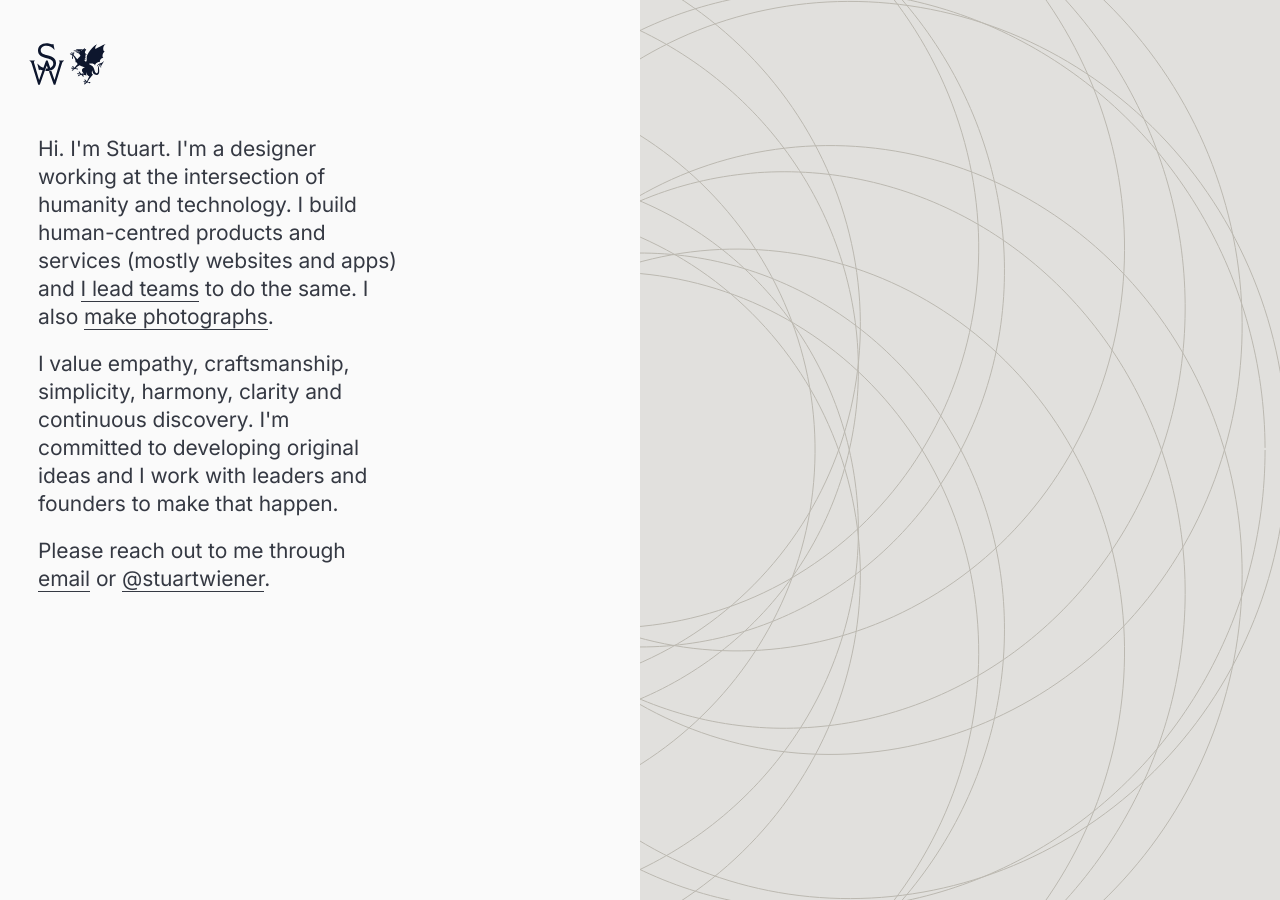
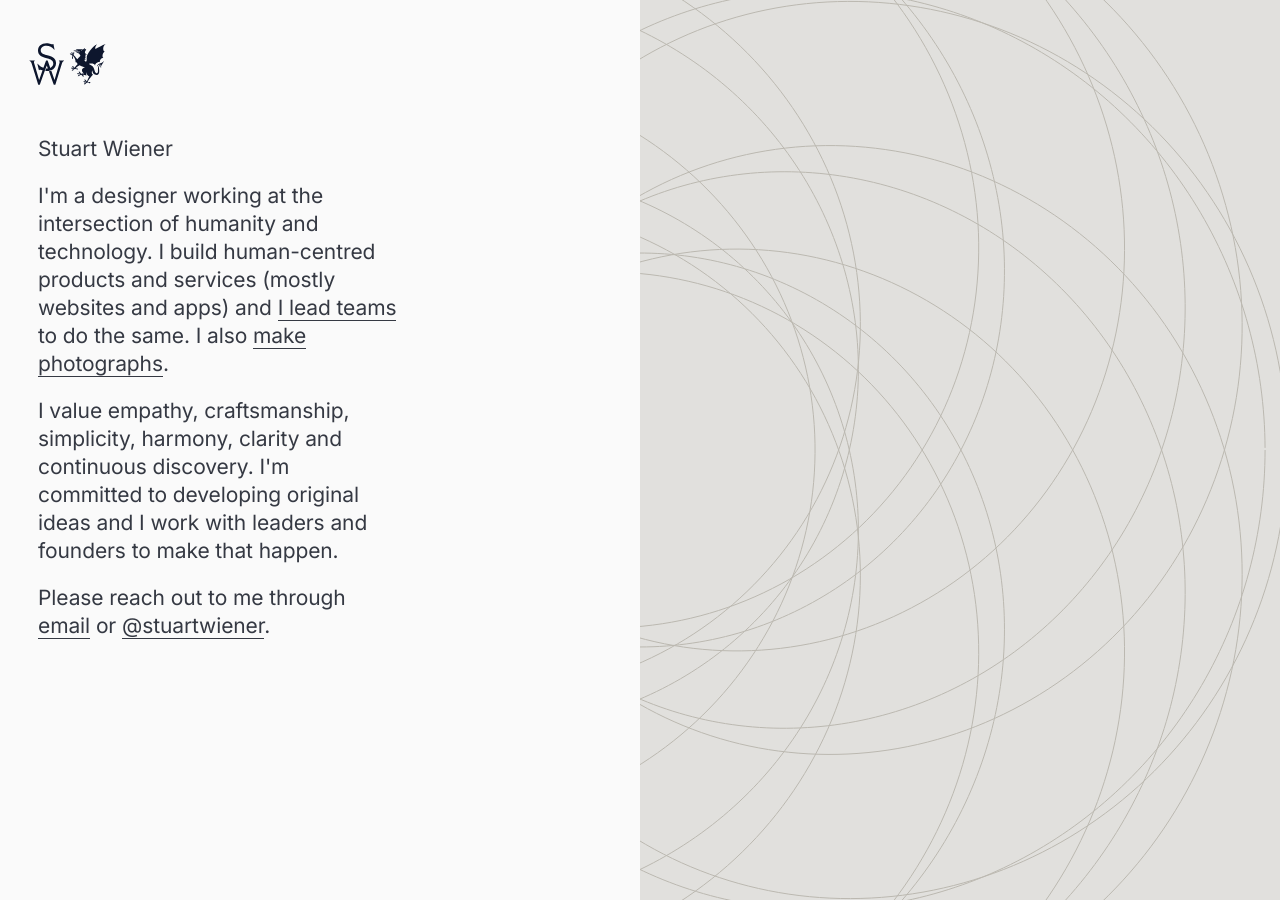
Before and after one commit to stuartwiener/stuartwiener.github.io, a Jekyll site: the page built from index.html, in a window 1280 px wide. Built offline with Jekyll 4.4.1, drawn with Linux system fonts in a browser that asks for light colours.

Commit message:
Added h1 to index

```diff
--- a/_sass/_typography.scss
+++ b/_sass/_typography.scss
@@ -87,7 +87,7 @@ h1, h2, h3, h4 {
   line-height: 24px;
   letter-spacing: -0.005em;
   margin: 19px 0;
-  font-weight: 700;
+  font-weight: 400;
 }
 
 blockquote {
--- a/index.html
+++ b/index.html
@@ -4,7 +4,9 @@ published: true
 show_background: true
 ---
 
-<p>Hi. I'm Stuart. I'm a designer working at the intersection of humanity and technology. I build human-centred products and services (mostly websites and apps) and <a href="https://www.linkedin.com/in/stuartwiener/">I lead teams</a> to do the same. I also <a href="https://www.instagram.com/stuartwiener/">make photographs</a>.</p>
+<h1>Stuart Wiener</h1>
+
+<p>I'm a designer working at the intersection of humanity and technology. I build human-centred products and services (mostly websites and apps) and <a href="https://www.linkedin.com/in/stuartwiener/">I lead teams</a> to do the same. I also <a href="https://www.instagram.com/stuartwiener/">make photographs</a>.</p>
 
 <p>I value empathy, craftsmanship, simplicity, harmony, clarity and continuous discovery. I'm committed to developing original ideas and I work with leaders and founders to make that happen.</p>
 
```
